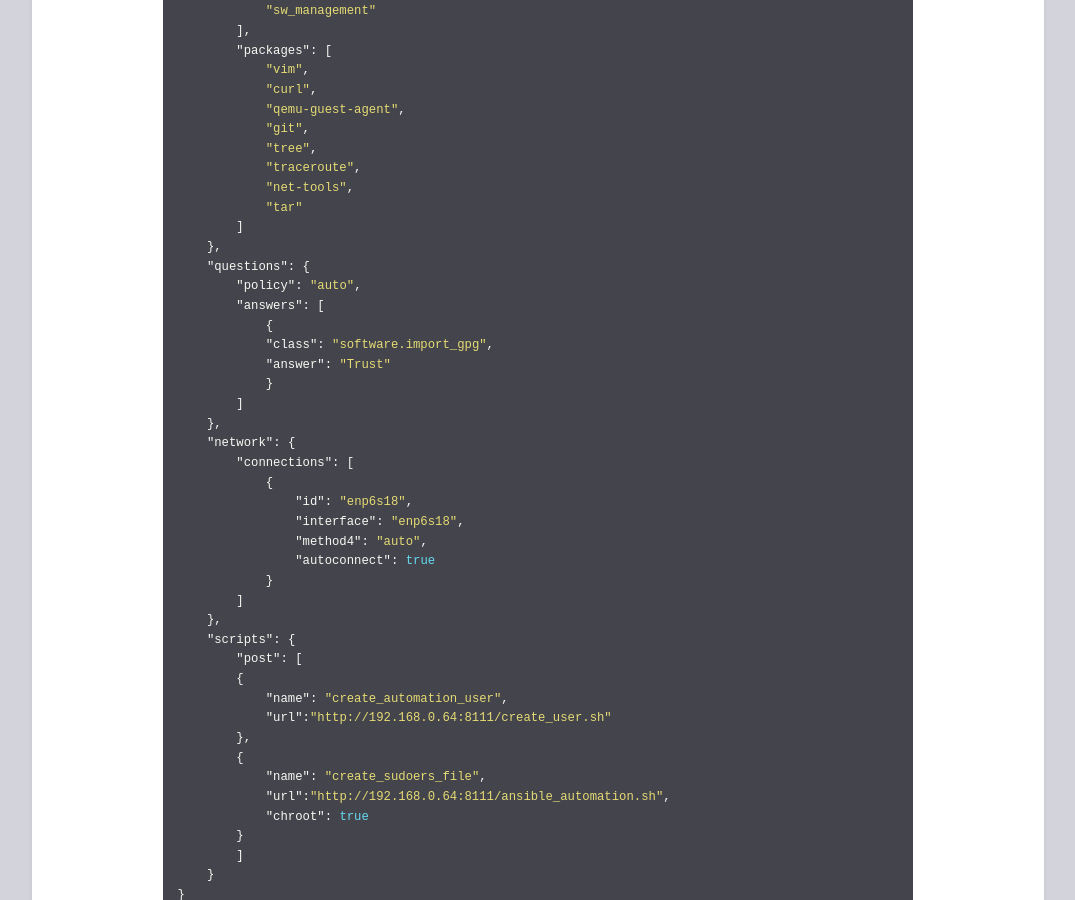
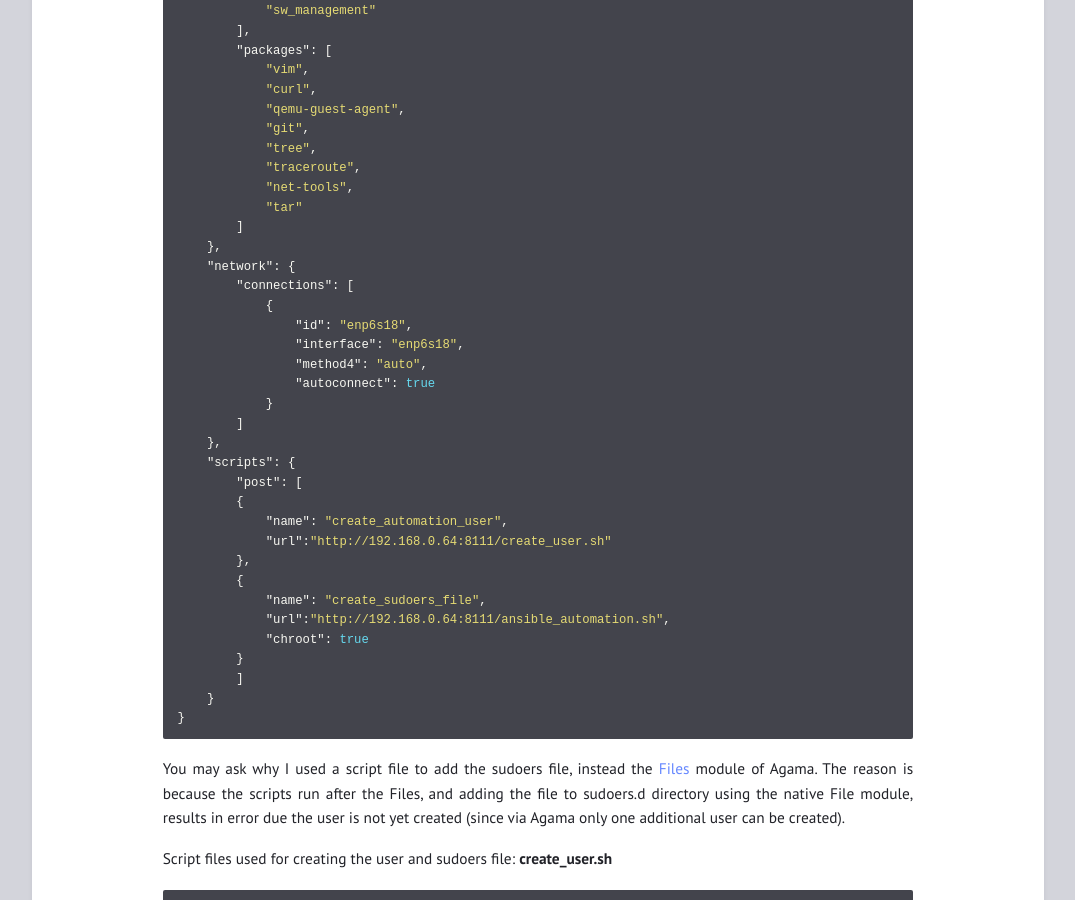
Before and after one commit to lptekdev/homelab, a Jekyll site: the page built from _posts/2026-03-10-PackerProxmoxOpensuse.md, in a window 1280 px wide and 900 px high, scrolled down 2841 px. Shown: the whole window, without its empty margins (102-1177 px from the left). Built offline with Jekyll 4.4.1, drawn with Linux system fonts in a browser that asks for light colours.

Commit message:
removing questions from autoinst

```diff
--- a/_posts/2026-03-10-PackerProxmoxOpensuse.md
+++ b/_posts/2026-03-10-PackerProxmoxOpensuse.md
@@ -125,15 +125,6 @@ The autoinst.json file is below, where some of the fields are blank due to secur
             "tar"
         ]
     },
-    "questions": {
-        "policy": "auto",
-        "answers": [
-            {
-            "class": "software.import_gpg",
-            "answer": "Trust"
-            }
-        ]
-    },
     "network": {
         "connections": [
             {
```
